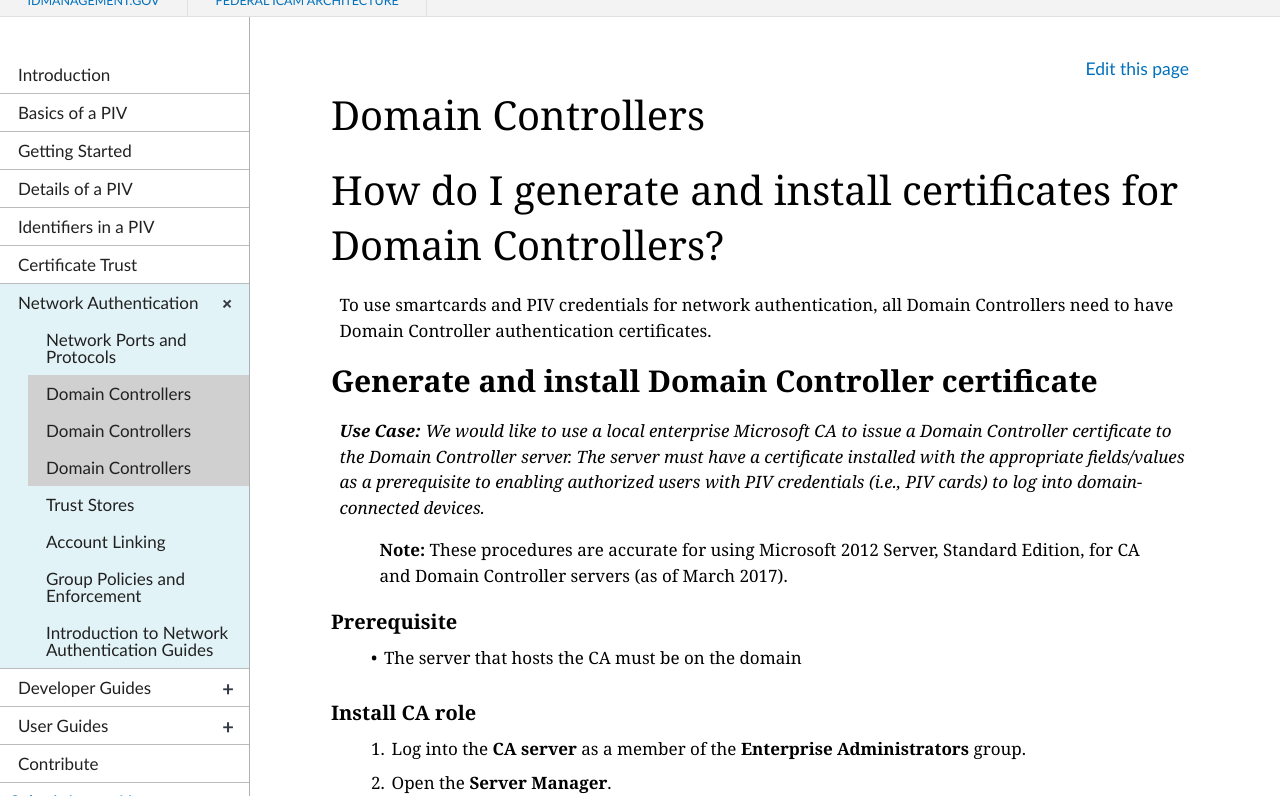
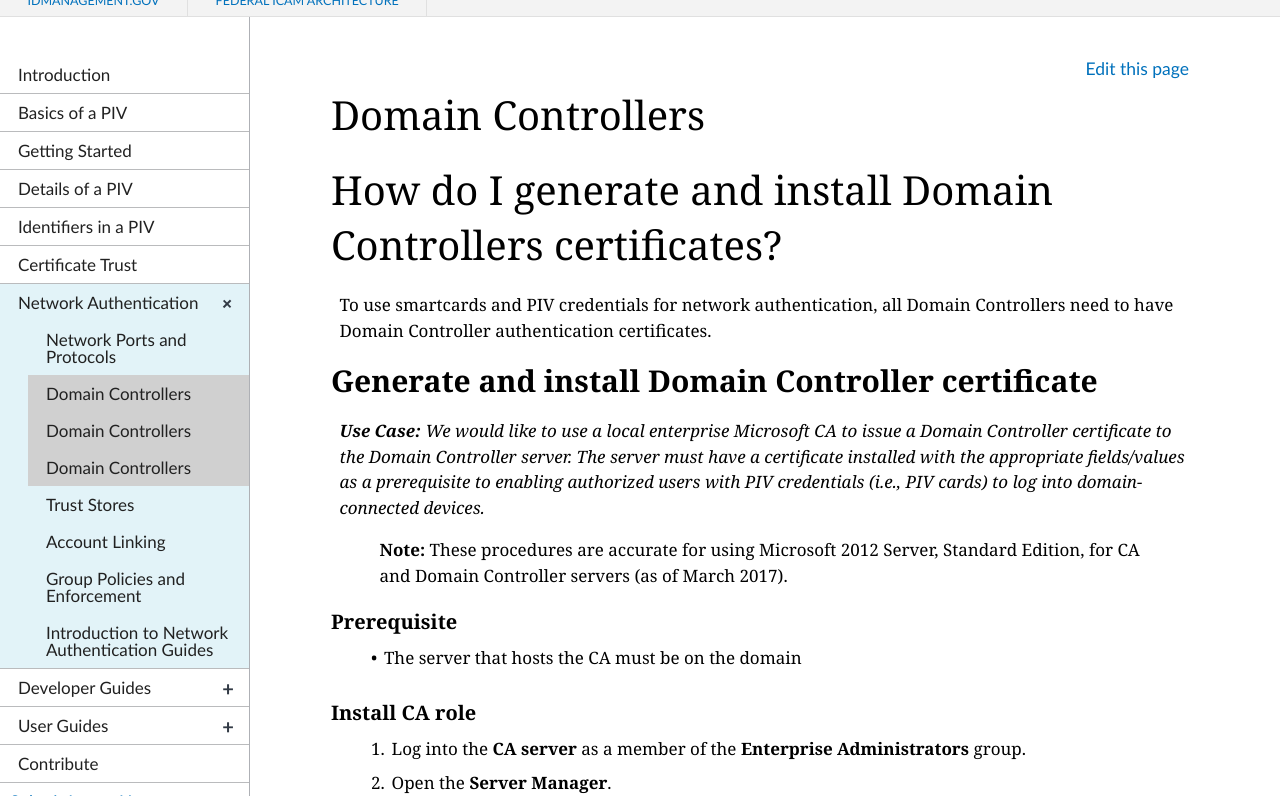
Before and after one commit to GSA/piv-guides, a Jekyll site: the page built from _networkconfig/2b_domaincontrollers.md, in a window 1280 px wide and 900 px high, cut to the strip 104-900 px from the top of the window. Built offline with Jekyll 4.4.1, drawn with Linux system fonts in a browser that asks for light colours; nearby versions of some CDN libraries.

Commit message:
Update 2b_domaincontrollers.md

```diff
--- a/_networkconfig/2b_domaincontrollers.md
+++ b/_networkconfig/2b_domaincontrollers.md
@@ -4,7 +4,7 @@ title: Domain Controllers
 collection: networkconfig
 permalink: networkconfig/domaincontrollers/
 ---
-# How do I generate and install certificates for Domain Controllers?
+# How do I generate and install Domain Controllers certificates?
 
 To use smartcards and PIV credentials for network authentication, all Domain Controllers need to have Domain Controller authentication certificates.
 
```
